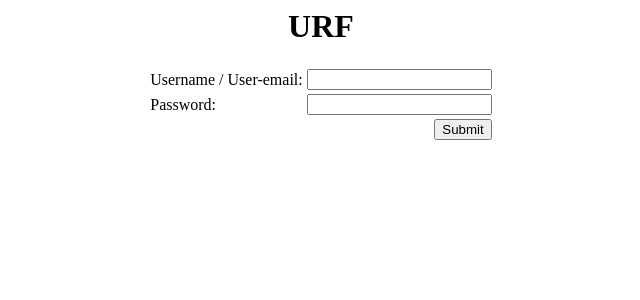
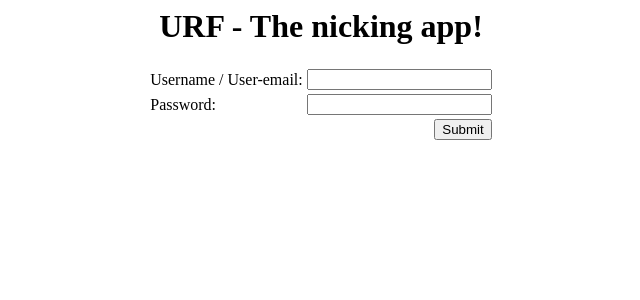
Before and after one commit to Vibatious/URF, a Django app: template code/URF/templates/index.html in a window 1280 px wide. Shown: the top 300 px of the page, without its empty margins (319-959 px from the left). Run offline with Django 3.2, Linux system fonts and the light colour scheme; the template is opened without the code that fills it, so the values that code supplies are empty.

Commit message:
Changed the header line

```diff
--- a/code/URF/templates/index.html
+++ b/code/URF/templates/index.html
@@ -8,7 +8,7 @@
 	<BODY>
 		<center>
 		<h1>
-			URF
+			URF - The nicking app!
 		</h1>
 
 		<form method = "get">
```
